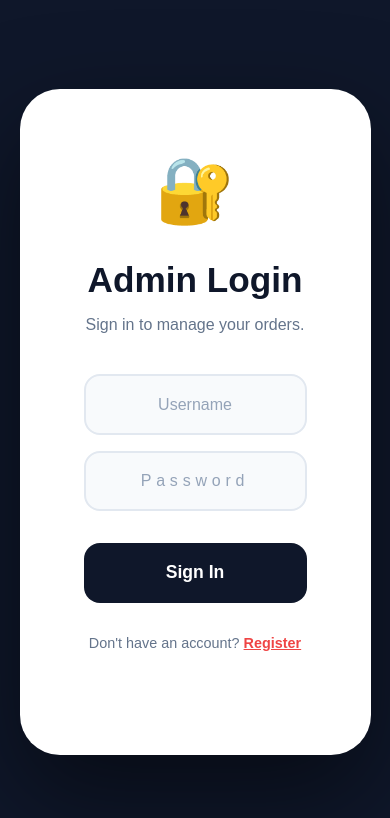
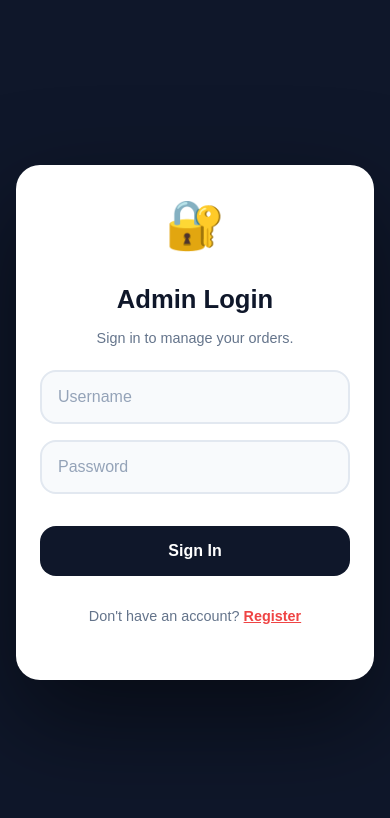
Before and after one commit to Asish1998/onetapservice, a Next.js app: page /admin in a window 390 px wide. Shown: the top 818 px of the page. Built offline with nearby package versions, Linux system fonts and the light colour scheme.

Commit message:
style: comprehensive mobile responsiveness for admin auth and dashboard

```diff
--- a/app/admin/admin.module.css
+++ b/app/admin/admin.module.css
@@ -444,20 +444,73 @@
 @media (max-width: 1024px) {
   .sidebar { width: 80px; padding: 1.5rem; }
   .logo span, .navItem span { display: none; }
-  .logo { justify-content: center; margin-bottom: 3rem; }
-  .navItem { justify-content: center; }
+  .logo { justify-content: center; margin-bottom: 3rem; font-size: 1.2rem; }
+  .navItem { justify-content: center; padding: 0.8rem; }
   .mainContent { padding: 2rem; }
   .statsGrid { grid-template-columns: repeat(2, 1fr); }
 }
 
 @media (max-width: 768px) {
   .adminContainer { flex-direction: column; }
-  .sidebar { width: 100%; height: auto; position: relative; padding: 1rem; border-bottom: 1px solid rgba(255,255,255,0.15); }
-  .nav { flex-direction: row; justify-content: center; }
+  .sidebar {
+    width: 100%;
+    height: auto;
+    position: relative;
+    padding: 0.8rem 1rem;
+    border-bottom: 1px solid rgba(255,255,255,0.15);
+    flex-direction: row;
+    align-items: center;
+    gap: 0.5rem;
+  }
+  .nav { flex-direction: row; justify-content: center; gap: 0.3rem; flex-wrap: wrap; }
+  .navItem { padding: 0.6rem 0.8rem; font-size: 0.85rem; }
+  .navItem span { font-size: 1rem; }
   .logo { display: none; }
+  .mainContent { padding: 1.5rem 1rem; }
+  .adminHeader { margin-bottom: 2rem; }
+  .adminTitle { font-size: 1.8rem; }
   .controlsRow { flex-direction: column; gap: 1rem; }
   .filterTabs { width: 100%; overflow-x: auto; }
+  .statsGrid { grid-template-columns: repeat(2, 1fr); gap: 1rem; }
+  .statCard { padding: 1.2rem; }
+  .statValue { font-size: 1.6rem; }
+  .orderGrid { grid-template-columns: 1fr; gap: 1.5rem; }
+  .orderCard { padding: 1.5rem; border-radius: 20px; }
+  .actionGrid { grid-template-columns: 1fr; }
+  .deleteBtn { grid-column: span 1; }
+
+  /* Auth screen mobile */
+  .vaultOverlay { padding: 1rem; }
+  .vaultCard {
+    padding: 2rem 1.5rem;
+    border-radius: 24px;
+    width: 100%;
+    max-width: 100%;
+  }
+  .vaultCard h2 { font-size: 1.6rem; }
+  .vaultCard p { font-size: 0.9rem; margin-bottom: 1.5rem; }
+  .vaultInput {
+    font-size: 1rem !important;
+    padding: 1rem;
+    letter-spacing: normal !important;
+    text-align: left;
+  }
+  .vaultBtn { padding: 1rem; font-size: 1rem; }
+  .vaultIcon { font-size: 3rem; }
+}
+
+@media (max-width: 480px) {
   .statsGrid { grid-template-columns: 1fr; }
+  .statValue { font-size: 1.4rem; }
+  .filterTabs {
+    display: grid;
+    grid-template-columns: repeat(3, 1fr);
+    overflow: visible;
+  }
+  .tab { padding: 0.5rem 0.3rem; font-size: 0.75rem; }
+  .searchInput { font-size: 0.9rem; padding: 1rem 1rem 1rem 3rem; }
+  .customerInfo h3 { font-size: 1.1rem; }
+  .actionBtn { font-size: 0.8rem; padding: 0.7rem; }
 }
 
 .authError {
```
